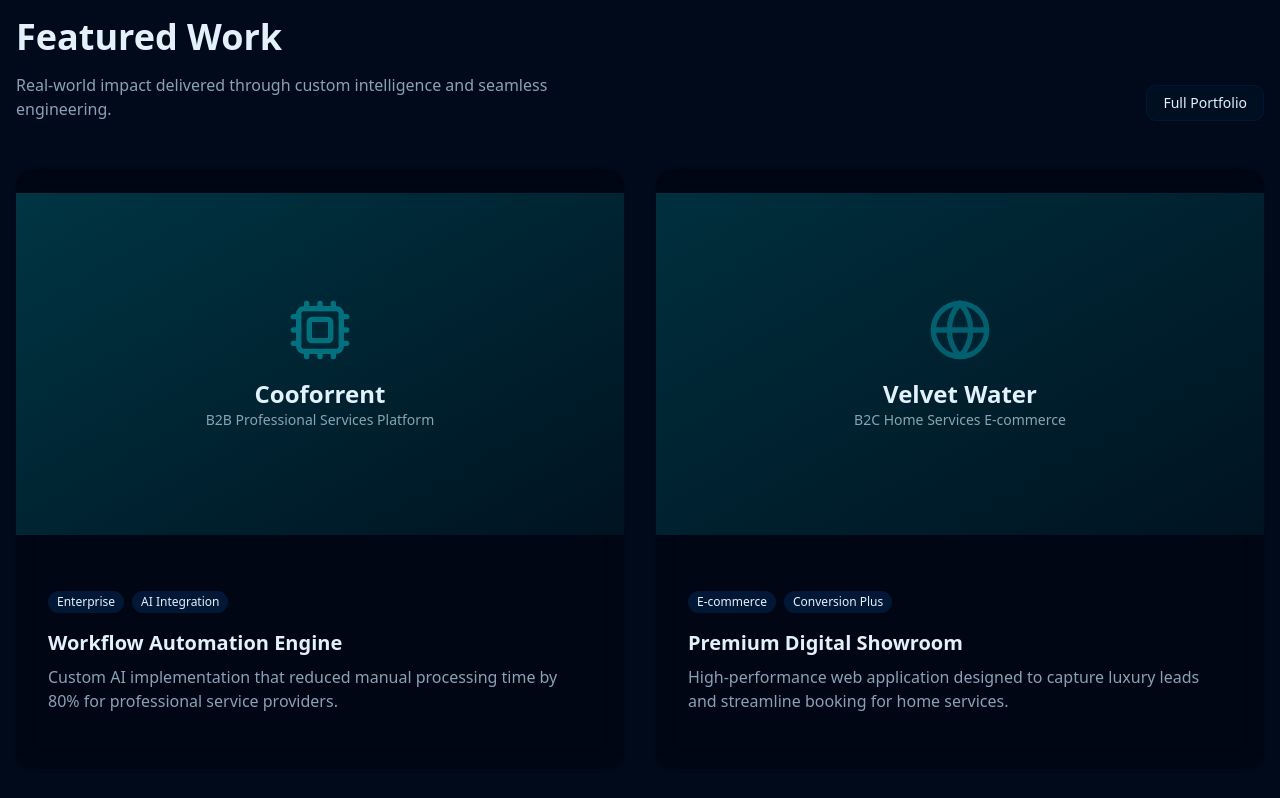
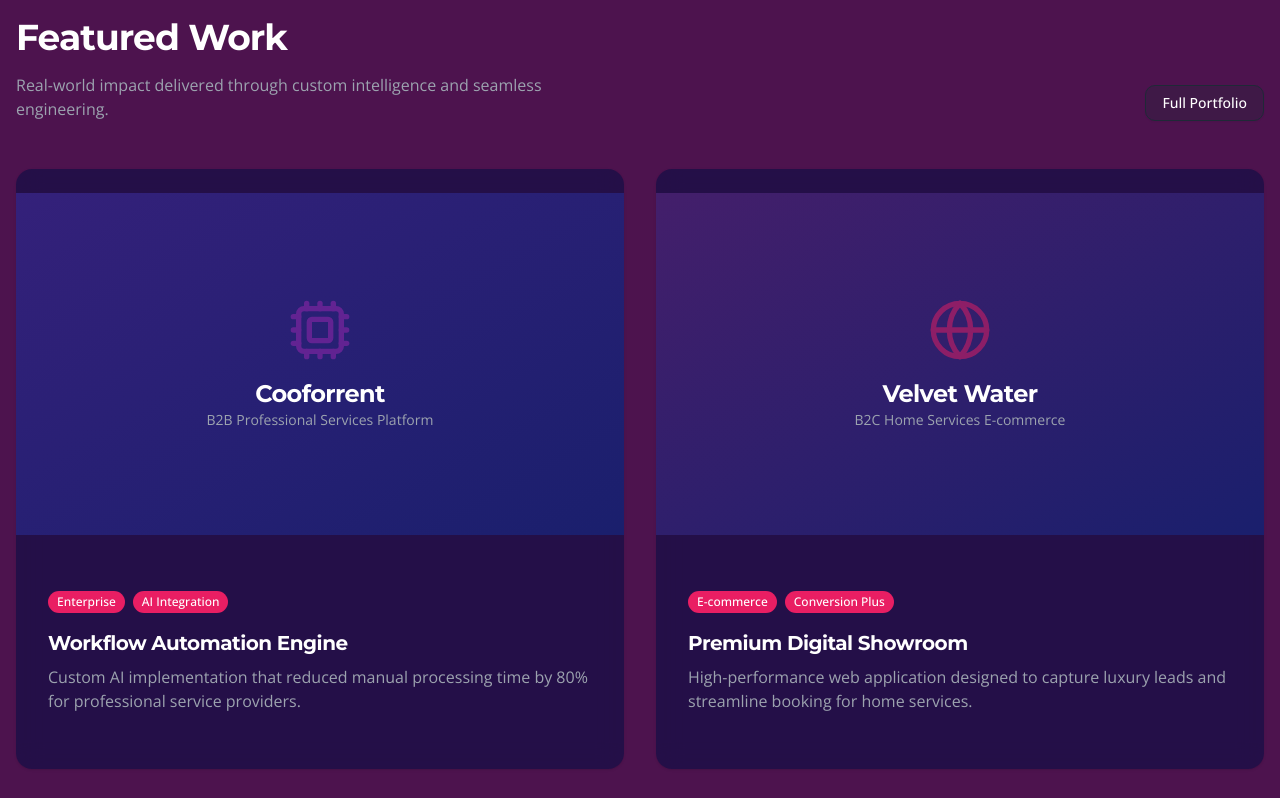
Before and after one commit to KopeckJames/NeuralStack, a Next.js app: page / in a window 1280 px wide. Shown: the part 1144-1942 px from the top of the page. Built offline with nearby package versions, Linux system fonts and the light colour scheme.

Commit message:
Refine design system: Apply Deep Blue, Violet, Magenta palette and Montserrat/Open Sans fonts

```diff
--- a/src/app/globals.css
+++ b/src/app/globals.css
@@ -6,8 +6,8 @@
 @theme inline {
   --color-background: var(--background);
   --color-foreground: var(--foreground);
-  --font-sans: var(--font-geist-sans);
-  --font-mono: var(--font-geist-mono);
+  --font-heading: var(--font-heading), Montserrat, sans-serif;
+  --font-body: var(--font-body), "Open Sans", sans-serif;
   --color-sidebar-ring: var(--sidebar-ring);
   --color-sidebar-border: var(--sidebar-border);
   --color-sidebar-accent-foreground: var(--sidebar-accent-foreground);
@@ -48,60 +48,67 @@
 
 :root {
   --radius: 0.75rem;
-  --background: oklch(0.98 0.01 240);
-  --foreground: oklch(0.15 0.05 240);
-  --card: oklch(1 0 0);
-  --card-foreground: oklch(0.15 0.05 240);
-  --popover: oklch(1 0 0);
-  --popover-foreground: oklch(0.15 0.05 240);
-  --primary: oklch(0.45 0.15 240); /* Deep Navy/Indigo */
-  --primary-foreground: oklch(0.98 0.01 240);
-  --secondary: oklch(0.9 0.1 200); /* Cyan/Ice */
-  --secondary-foreground: oklch(0.2 0.1 200);
-  --muted: oklch(0.95 0.02 240);
-  --muted-foreground: oklch(0.4 0.05 240);
-  --accent: oklch(0.7 0.2 200); /* Vibrant Cyan */
-  --accent-foreground: oklch(1 0 0);
+  --background: #FFFFFF;
+  --foreground: #0A0E45;
+  --card: #FFFFFF;
+  --card-foreground: #0A0E45;
+  --popover: #FFFFFF;
+  --popover-foreground: #0A0E45;
+  --primary: #9C27B0;
+  --primary-foreground: #FFFFFF;
+  --secondary: #E91E63;
+  --muted: #F3F4F6;
+  --muted-foreground: #4B5563;
+  --accent: #E91E63;
+  --accent-foreground: #FFFFFF;
   --destructive: oklch(0.6 0.2 20);
-  --destructive-foreground: oklch(0.98 0.01 240);
-  --border: oklch(0.9 0.05 240);
-  --input: oklch(0.9 0.05 240);
-  --ring: oklch(0.45 0.15 240);
-  --chart-1: oklch(0.6 0.2 240);
-  --chart-2: oklch(0.7 0.2 200);
-  --chart-3: oklch(0.5 0.1 120);
-  --chart-4: oklch(0.8 0.1 60);
-  --chart-5: oklch(0.6 0.2 0);
+  --destructive-foreground: #FFFFFF;
+  --border: #E5E7EB;
+  --input: #E5E7EB;
+  --ring: #9C27B0;
 }
 
 .dark {
-  --background: oklch(0.1 0.04 240); /* Deep Space Navy */
-  --foreground: oklch(0.95 0.02 240);
-  --card: oklch(0.12 0.04 240);
-  --card-foreground: oklch(0.95 0.02 240);
-  --popover: oklch(0.12 0.04 240);
-  --popover-foreground: oklch(0.95 0.02 240);
-  --primary: oklch(0.7 0.18 200); /* Electric Cyan Primary */
-  --primary-foreground: oklch(0.1 0.04 240);
-  --secondary: oklch(0.2 0.08 240);
-  --secondary-foreground: oklch(0.95 0.02 240);
-  --muted: oklch(0.18 0.04 240);
-  --muted-foreground: oklch(0.7 0.04 240);
-  --accent: oklch(0.6 0.2 200); /* Glowing Cyan */
-  --accent-foreground: oklch(1 0 0);
+  --background: #0A0E45;
+  --foreground: #FFFFFF;
+  --card: #151954;
+  --card-foreground: #FFFFFF;
+  --popover: #151954;
+  --popover-foreground: #FFFFFF;
+  --primary: #9C27B0;
+  --primary-foreground: #FFFFFF;
+  --secondary: #E91E63;
+  --muted: #1A1F6D;
+  --muted-foreground: #9CA3AF;
+  --accent: #E91E63;
+  --accent-foreground: #FFFFFF;
   --destructive: oklch(0.4 0.2 20);
-  --destructive-foreground: oklch(0.95 0.02 240);
-  --border: oklch(0.2 0.08 240);
-  --input: oklch(0.2 0.08 240);
-  --ring: oklch(0.7 0.18 200);
+  --destructive-foreground: #FFFFFF;
+  --border: #1F2937;
+  --input: #1F2937;
+  --ring: #9C27B0;
 }
 
 @layer base {
   * {
     @apply border-border outline-ring/50;
   }
+
   body {
-    @apply bg-background text-foreground transition-colors duration-300;
+    background-color: var(--background);
+    color: var(--foreground);
+    font-family: var(--font-body), "Open Sans", sans-serif;
+    @apply transition-colors duration-300;
+  }
+
+  h1,
+  h2,
+  h3,
+  h4,
+  h5,
+  h6 {
+    font-family: var(--font-heading), Montserrat, sans-serif;
+    @apply tracking-tight font-bold;
   }
 }
 
--- a/src/app/layout.tsx
+++ b/src/app/layout.tsx
@@ -1,16 +1,16 @@
 import type { Metadata } from "next";
-import { Geist, Geist_Mono } from "next/font/google";
+import { Montserrat, Open_Sans } from "next/font/google";
 import "./globals.css";
 import { Navbar } from "@/components/navbar";
 import { Footer } from "@/components/footer";
 
-const geistSans = Geist({
-  variable: "--font-geist-sans",
+const fontHeading = Montserrat({
+  variable: "--font-heading",
   subsets: ["latin"],
 });
 
-const geistMono = Geist_Mono({
-  variable: "--font-geist-mono",
+const fontBody = Open_Sans({
+  variable: "--font-body",
   subsets: ["latin"],
 });
 
@@ -27,7 +27,7 @@ export default function RootLayout({
   return (
     <html lang="en" className="dark">
       <body
-        className={`${geistSans.variable} ${geistMono.variable} antialiased min-h-screen flex flex-col`}
+        className={`${fontHeading.variable} ${fontBody.variable} font-body antialiased min-h-screen flex flex-col`}
       >
         <div className="fixed inset-0 neural-grid opacity-20 pointer-events-none" />
         <Navbar />
```
